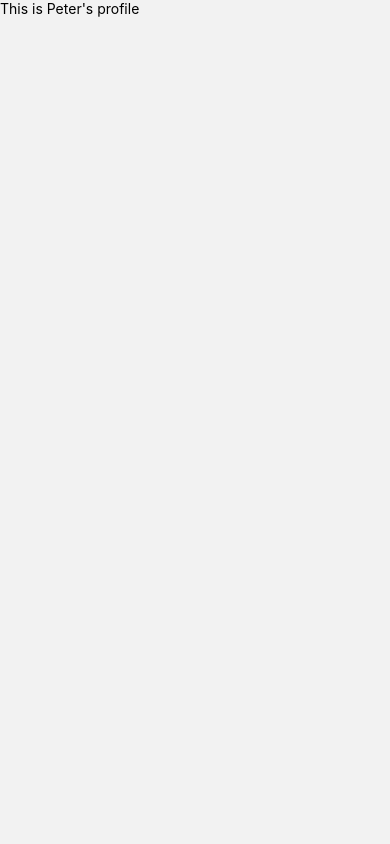
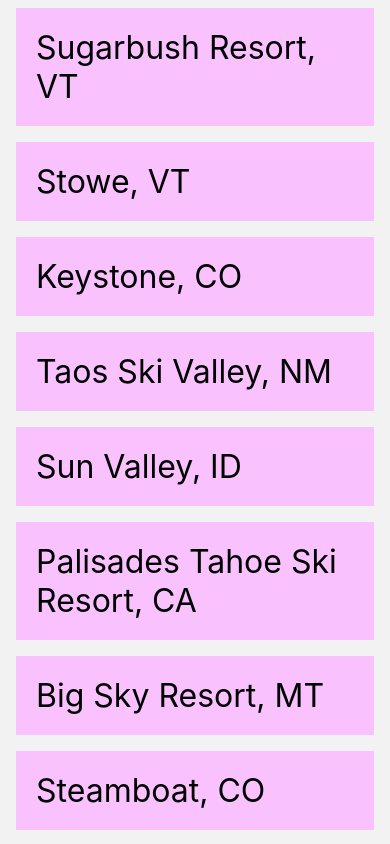
Before and after one commit to mloumeau/SeniorProject, a React Native app in the folder SkiResortSnowReport/SkiResortSnowReport/: screen /LandingPage in a window 390 px wide. Built offline with nearby package versions, Linux system fonts and the light colour scheme.

Commit message:
Added Ski Resorts to the list

```diff
--- a/SkiResortSnowReport/SkiResortSnowReport/LandingPage.js
+++ b/SkiResortSnowReport/SkiResortSnowReport/LandingPage.js
@@ -1,8 +1,109 @@
-import React, {Component} from "react";
-import { Text} from "react-native";
+import React from 'react';
+import { SafeAreaView, View, FlatList, StyleSheet, Text, StatusBar } from 'react-native';
 
-export default class LandingPage extends Component {
-    render() {
-    return <Text>This is Peter's profile</Text>;
-  };
+const DATA = [
+  {
+    id: '1001',
+    title: 'Sugarbush Resort, VT',
+  },
+  {
+    id: '1002',
+    title: 'Stowe, VT',
+  },  {
+    id: '1003',
+    title: 'Keystone, CO',
+  },
+  {
+    id: '1004',
+    title: 'Taos Ski Valley, NM',
+  },
+  {
+    id: '1005',
+    title: 'Sun Valley, ID',
+  },  {
+    id: '1006',
+    title: 'Palisades Tahoe Ski Resort, CA',
+  },
+  {
+    id: '1007',
+    title: 'Big Sky Resort, MT',
+  },
+  {
+    id: '1008',
+    title: 'Steamboat, CO',
+  },  {
+    id: '1009',
+    title: 'Deer Valley, UT',
+  },
+  {
+    id: '1010',
+    title: 'Beaver Creek, CO',
+  },
+  {
+    id: '1011',
+    title: 'Breckenridge Ski Resort, CO',
+  },  {
+    id: '1012',
+    title: 'Jackson Hole Mountain Resort, WY',
+  },
+  {
+    id: '1013',
+    title: 'Telluride Ski Resort, CO',
+  },
+  {
+    id: '1014',
+    title: 'Park City Mountain Resort, UT',
+  },
+  {
+    id: '1015',
+    title: 'Snowbird, UT',
+  },
+  {
+    id: '1016',
+    title: 'Aspen/Snowmass, CO',
+  },
+  {
+    id: '1017',
+    title: 'Vail Ski Resort, CO',
+  },
+];
+
+const Item = ({ title }) => (
+  <View style={styles.item}>
+    <Text style={styles.title}>{title}</Text>
+  </View>
+);
+
+const App = () => {
+  const renderItem = ({ item }) => (
+    <Item title={item.title} />
+  );
+
+  return (
+    <SafeAreaView style={styles.container}>
+      <FlatList
+        data={DATA}
+        renderItem={renderItem}
+        keyExtractor={item => item.id}
+      />
+    </SafeAreaView>
+  );
 }
+
+const styles = StyleSheet.create({
+  container: {
+    flex: 1,
+    marginTop: StatusBar.currentHeight || 0,
+  },
+  item: {
+    backgroundColor: '#f9c2ff',
+    padding: 20,
+    marginVertical: 8,
+    marginHorizontal: 16,
+  },
+  title: {
+    fontSize: 32,
+  },
+});
+
+export default App;
```
